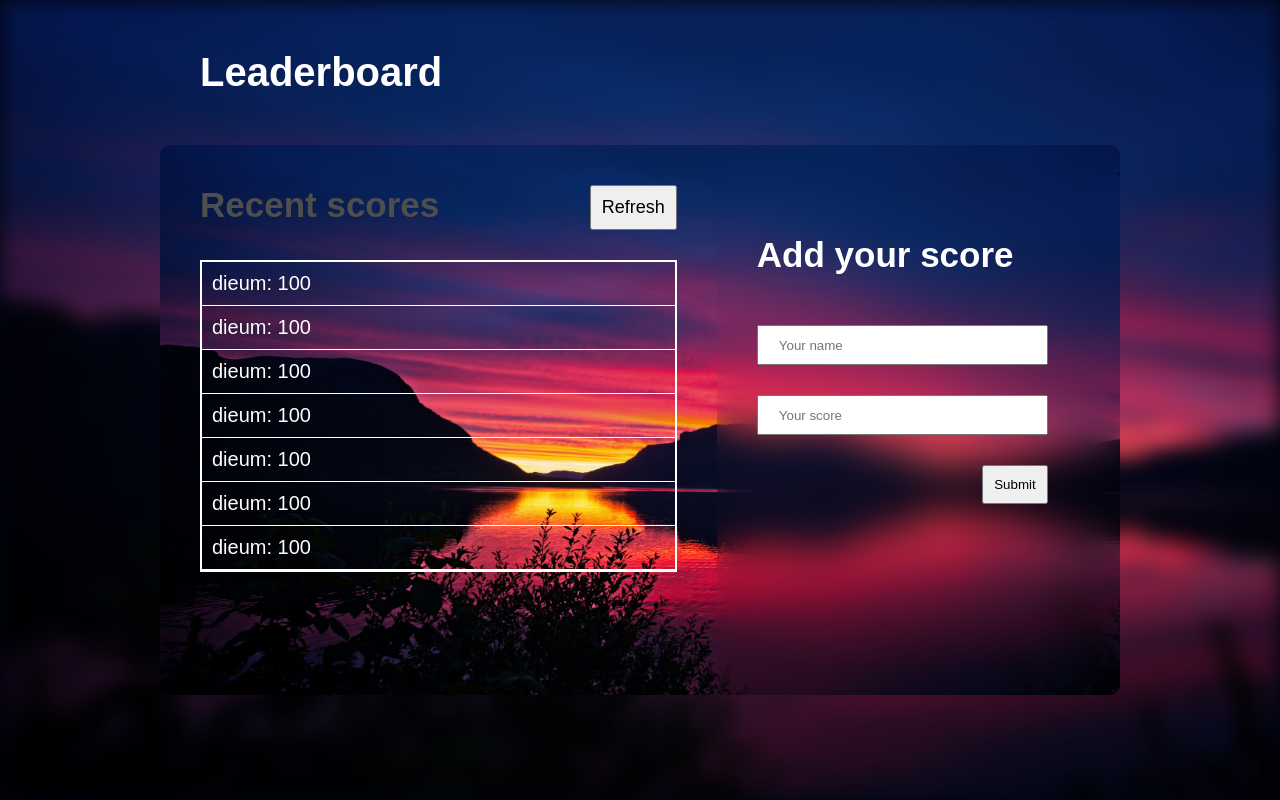
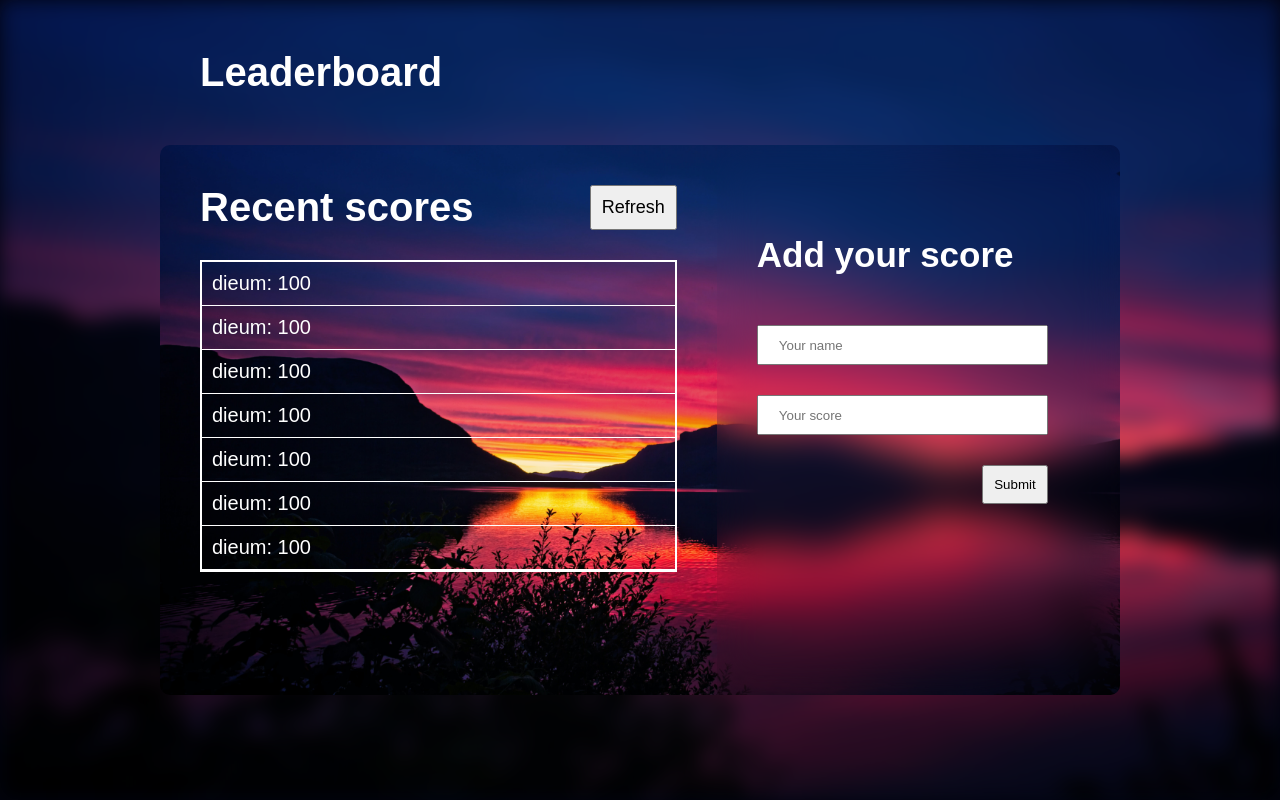
Before and after one commit to dieum512/Leaderboard, a website built with webpack: page src/index.html in a window 1280 px wide. Built offline with nearby package versions, Linux system fonts and the light colour scheme.

Commit message:
Update the main title styling

```diff
--- a/src/style.css
+++ b/src/style.css
@@ -61,8 +61,8 @@ body {
 }
 
 .container .scores .scores-header h2 {
-  font-size: 35px;
-  color: #4e4e4e;
+  font-size: 40px;
+  color: #fff;
 }
 
 .container .scores .scores-header .refresh-btn {
```
